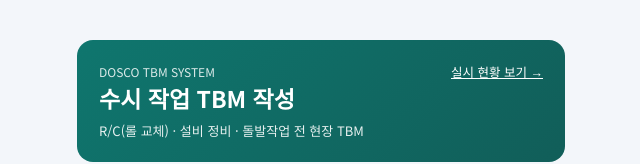
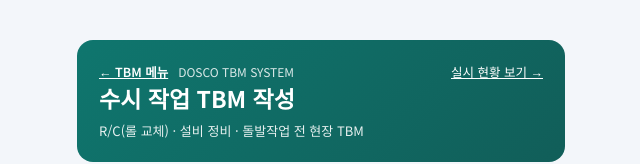
Before and after one commit to seongchangbaik-ship-it/DOSCO_TBM_SYSTEM, a Next.js app: page /tbm/spot in a window 1280 px wide. Shown: the top 164 px of the page, without its empty margins (319-959 px from the left). Built offline with nearby package versions, Linux system fonts and the light colour scheme; no server answers; the database is empty.

Commit message:
Add TBM menu link to spot TBM header

```diff
--- a/app/tbm/spot/page.tsx
+++ b/app/tbm/spot/page.tsx
@@ -330,8 +330,7 @@ export default function SpotTbmCreatePage() {
   return (
     <main className="mobile">
       <div className="mobilehero" style={{ background: "linear-gradient(135deg, #0f766e, #115e59)" }}>
-        <div className="row between">
-          <span style={{ fontSize: 12, opacity: 0.85 }}>DOSCO TBM SYSTEM</span>
+        <div className="row between"><div style={{ display: "flex", alignItems: "center", gap: 10 }}><Link href="/tbm-main" style={{ color: "#fff", fontSize: 12.5, textDecoration: "underline", fontWeight: 600 }}>← TBM 메뉴</Link><span style={{ fontSize: 12, opacity: 0.85 }}>DOSCO TBM SYSTEM</span></div>
           <Link href="/tbm/status" style={{ color: "#fff", fontSize: 12.5, textDecoration: "underline" }}>
             실시 현황 보기 →
           </Link>
```
